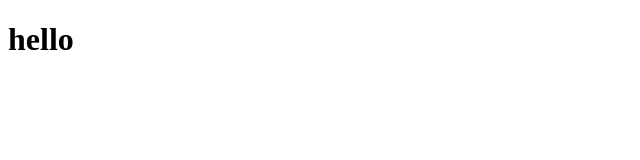
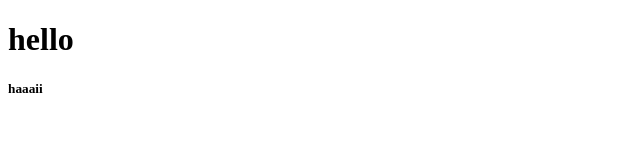
Before and after one commit to dezuza7/git-test, a plain HTML site: page index.html in a window 1280 px wide. Shown: the full height of the page, 0-640 px from the left. Drawn offline with Linux system fonts and the light colour scheme.

Commit message:
second message

```diff
--- a/index.html
+++ b/index.html
@@ -7,5 +7,6 @@
 </head>
 <body>
    <h1>hello</h1>
+   <h5>haaaii</h5>
 </body>
 </html>
```
